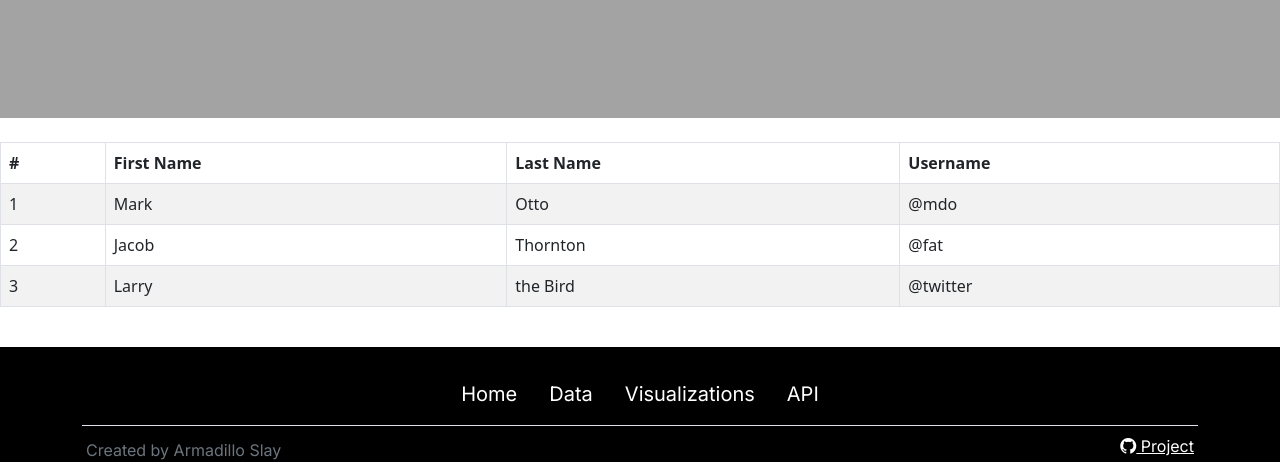
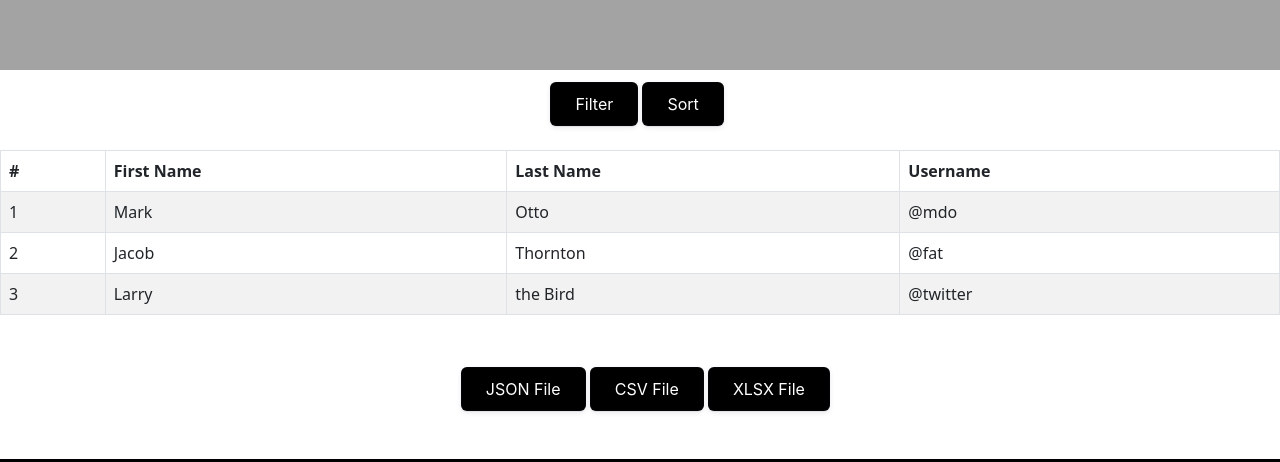
Before and after one commit to RPI-ITWS/armadillo-slay, a React (Vite) app in the folder frontend/: page /data in a window 1280 px wide. Shown: the part 250-712 px from the top of the page. Built offline with nearby package versions, Linux system fonts and the light colour scheme.

Commit message:
Add files via upload

```diff
--- a/frontend/src/pages/data/Data.tsx
+++ b/frontend/src/pages/data/Data.tsx
@@ -1,23 +1,39 @@
 import React, { Component, useState } from 'react';
 import { Container, Table } from 'react-bootstrap';
 import { Searchbar } from '../../components/searchbar/Searchbar';
+import FilterAndSort from './FilterAndSort';
+import DownloadFiles from './DownloadFiles';
 import './Data-module.css'
 
 function Data() {
 
     const [OneData, setOneData] = useState(null);
 
-    async function getOneData(index) {
-        const response = await fetch(``);
-        const data = await response.json();
-        if (data.length == 0){
-            alert("No data found for this county");
-        }
-        else {
-            setOneData(data);
-        }
+    // async function getOneData(index) {
+    //     const response = await fetch(``);
+    //     const data = await response.json();
+    //     if (data.length == 0){
+    //         alert("No data found for this county");
+    //     }
+    //     else {
+    //         setOneData(data);
+    //     }
+    // }
+
+    const handleButtonAClicked = () => { //filter
     }
 
+    const handleButtonBClicked = () => { //sort
+    }
+
+    const handleButtonCClicked = () => { //json
+    }
+
+    const handleButtonDClicked = () => { //csv
+    }
+
+    const handleButtonEClicked = () => { //xlsx
+    }
 
     return (
         <Container fluid className='px-0 min' style={{ }}>
@@ -26,14 +42,12 @@ function Data() {
                 <h1>Data</h1>
                 <br />
                 <Searchbar />
-                <br />
-                <br />
             </div>
 
-            {/* <ButtonGroup
+            <FilterAndSort
                 onButtonAClicked={handleButtonAClicked}
                 onButtonBClicked={handleButtonBClicked}
-             /> */}
+            />
 
             <Table striped bordered hover>
                 {/* {OneData && (
@@ -43,9 +57,12 @@ function Data() {
                             <th>{OneData.key }</th>
                             <th>{OneData.parameter1}</th>
                             <th>{OneData.parameter2}</th>
+                            <th>{OneData.parameter3}</th>
+                            <th>{OneData.parameter4}</th>
                             <th>{OneData.SolarScore}</th>
                             <th>{OneData.WindScore}</th>
                             <th>{OneData.HydroScore}</th>
+                            <th>{OneData.BestOption}</th>
                         </tr>
                     </thead>
                 )} */}
@@ -81,6 +98,15 @@ function Data() {
                  </Table>
 
                  <br />
+
+            <DownloadFiles
+                onButtonCClicked={handleButtonCClicked}
+                onButtonDClicked={handleButtonDClicked}
+                onButtonEClicked={handleButtonEClicked}
+            />
+
+                <br />
+                <br />
         </Container>
     );
 }
--- /dev/null
+++ b/frontend/src/pages/data/DownloadFiles.tsx
@@ -0,0 +1,42 @@
+import React from 'react';
+import './FilterAndSort.css';
+
+interface DownloadFilesProps {
+  onButtonCClicked: () => void;
+  onButtonDClicked: () => void;
+  onButtonEClicked: () => void;
+}
+
+function DownloadFiles({ onButtonCClicked, onButtonDClicked, onButtonEClicked }: DownloadFilesProps) {
+  const handleButtonClick = (event: React.MouseEvent<HTMLButtonElement>) => {
+    const buttonName = event.currentTarget.name;
+    switch (buttonName) {
+      case 'buttonC':
+        onButtonCClicked();
+        break;
+
+      case 'buttonD':
+        onButtonDClicked();
+        break;
+
+      case 'buttonE':
+        onButtonEClicked();
+        break;
+
+      default:
+        console.warn(`Unknown button name: ${buttonName}`);
+    }
+  }
+
+  return (
+    <div className='ButtonsDownload'>
+      <button name="buttonC" className="ReactButton" onClick={handleButtonClick}>JSON File</button>
+      &nbsp;
+      <button name="buttonD" className="ReactButton" onClick={handleButtonClick}>CSV File</button>
+      &nbsp;
+      <button name="buttonE" className="ReactButton" onClick={handleButtonClick}>XLSX File</button>
+    </div>
+  );
+}
+
+export default DownloadFiles;
--- /dev/null
+++ b/frontend/src/pages/data/FilterAndSort.css
@@ -0,0 +1,49 @@
+.Buttons {
+    padding-left: 43%;
+}
+
+.ButtonsDownload {
+    padding-left:36%;
+}
+
+.ReactButton {
+    appearance: button;
+    backface-visibility: hidden;
+    background-color: black;
+    border-radius: 6px;
+    border-width: 0;
+    box-shadow: rgba(50, 50, 93, .1) 0 0 0 1px inset, rgba(50, 50, 93, .1) 0 2px 5px 0, rgba(0, 0, 0, .07) 0 1px 1px 0;
+    box-sizing: border-box;
+    color: #fff;
+    cursor: pointer;
+    font-family: -apple-system, system-ui, "Segoe UI", Roboto, "Helvetica Neue", Ubuntu, sans-serif;
+    font-size: 100%;
+    height: 44px;
+    line-height: 1.15;
+    margin: 12px 0 0;
+    outline: none;
+    overflow: hidden;
+    padding: 0 25px;
+    position: relative;
+    text-align: center;
+    text-transform: none;
+    transform: translateZ(0);
+    transition: all .2s, box-shadow .08s ease-in;
+    user-select: none;
+    -webkit-user-select: none;
+    touch-action: manipulation;
+}
+
+.ReactButton:disabled {
+    cursor: default;
+}
+
+.ReactButton:focus {
+    box-shadow: rgba(50, 50, 93, .1) 0 0 0 1px inset, rgba(50, 50, 93, .2) 0 6px 15px 0, rgba(0, 0, 0, .1) 0 2px 2px 0, rgba(120, 170, 214, 0.3) 0 0 0 4px;
+}
+
+.ReactButton:hover {
+    background-color: #a3a3a3;
+    border: 2px solid white;
+    font-weight: 500;
+}
--- /dev/null
+++ b/frontend/src/pages/data/FilterAndSort.tsx
@@ -0,0 +1,35 @@
+import React from 'react';
+import './FilterAndSort.css';
+
+interface FilterAndSortProps {
+  onButtonAClicked: () => void;
+  onButtonBClicked: () => void;
+}
+
+function FilterAndSort({ onButtonAClicked, onButtonBClicked }: FilterAndSortProps) {
+  const handleButtonClick = (event: React.MouseEvent<HTMLButtonElement>) => {
+    const buttonName = event.currentTarget.name;
+    switch (buttonName) {
+      case 'buttonA':
+        onButtonAClicked();
+        break;
+
+      case 'buttonB':
+        onButtonBClicked();
+        break;
+
+      default:
+        console.warn(`Unknown button name: ${buttonName}`);
+    }
+  }
+
+  return (
+    <div className='Buttons'>
+      <button name="buttonA" className="ReactButton" onClick={handleButtonClick}>Filter</button>
+      &nbsp;
+      <button name="buttonB" className="ReactButton" onClick={handleButtonClick}>Sort</button>
+    </div>
+  );
+}
+
+export default FilterAndSort;
```
